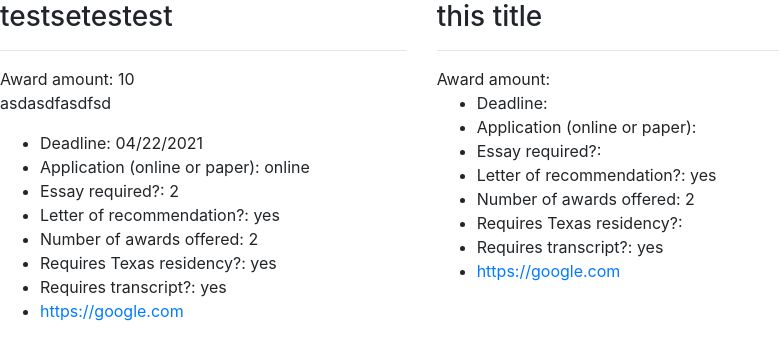
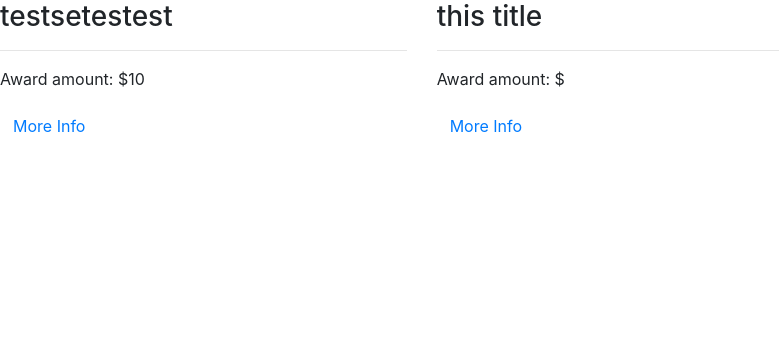
Before and after one commit to leroyrosales/utexas-yec-scholarship-finder, a React (Create React App) app in the folder react-app/: page / in a window 1280 px wide. Shown: the top 360 px of the page, without its empty margins (0-779 px from the left). Built offline with nearby package versions, Linux system fonts and the light colour scheme.

Commit message:
Adds accordion and layout

```diff
--- a/react-app/src/components/Scholarship.js
+++ b/react-app/src/components/Scholarship.js
@@ -1,4 +1,6 @@
 import React from 'react'
+import Accordion from 'react-bootstrap/Accordion';
+import Button from 'react-bootstrap/Button';
 
 export default function Scholarship({ scholarship }) {
     console.log(scholarship)
@@ -6,7 +8,16 @@ export default function Scholarship({ scholarship }) {
         <div className="col-6 col-md-4" data-year-in-hs="{ scholarship.year_in_school }">
             <h3>{ scholarship.title }</h3>
             <hr/>
-            Award amount: { scholarship.amount }
+            <p className="mb-3">Award amount: ${ scholarship.amount }</p>
+            <Accordion>
+                <div>
+                    <div>
+                        <Accordion.Toggle className="w-100 text-left" as={Button} variant="link" eventKey="0">
+                            More Info
+                        </Accordion.Toggle>
+                    </div>
+                    <Accordion.Collapse eventKey="0">
+                        <div>
                             <div dangerouslySetInnerHTML={{ __html: scholarship.information }}></div>
                             <ul>
                             <li>Deadline: { scholarship.deadline }</li>
@@ -16,8 +27,12 @@ export default function Scholarship({ scholarship }) {
                             <li>Number of awards offered: { scholarship.no_of_awards }</li>
                             <li>Requires Texas residency?: { scholarship.texas_resident }</li>
                             <li>Requires transcript?: { scholarship.transcripts }</li>
-                <li><a target="_blank" href="{ scholarship.website }" rel="noindex, nofollow">{ scholarship.website }</a></li>
+                            <li>Site: <a target="_blank" href="{ scholarship.website }" rel="noindex, nofollow">{ scholarship.website }</a></li>
                             </ul>
+                        </div>
+                    </Accordion.Collapse>
+                </div>
+            </Accordion>
         </div>
     )
 }
```
Lines whose indentation alone changed are shown as unchanged.
